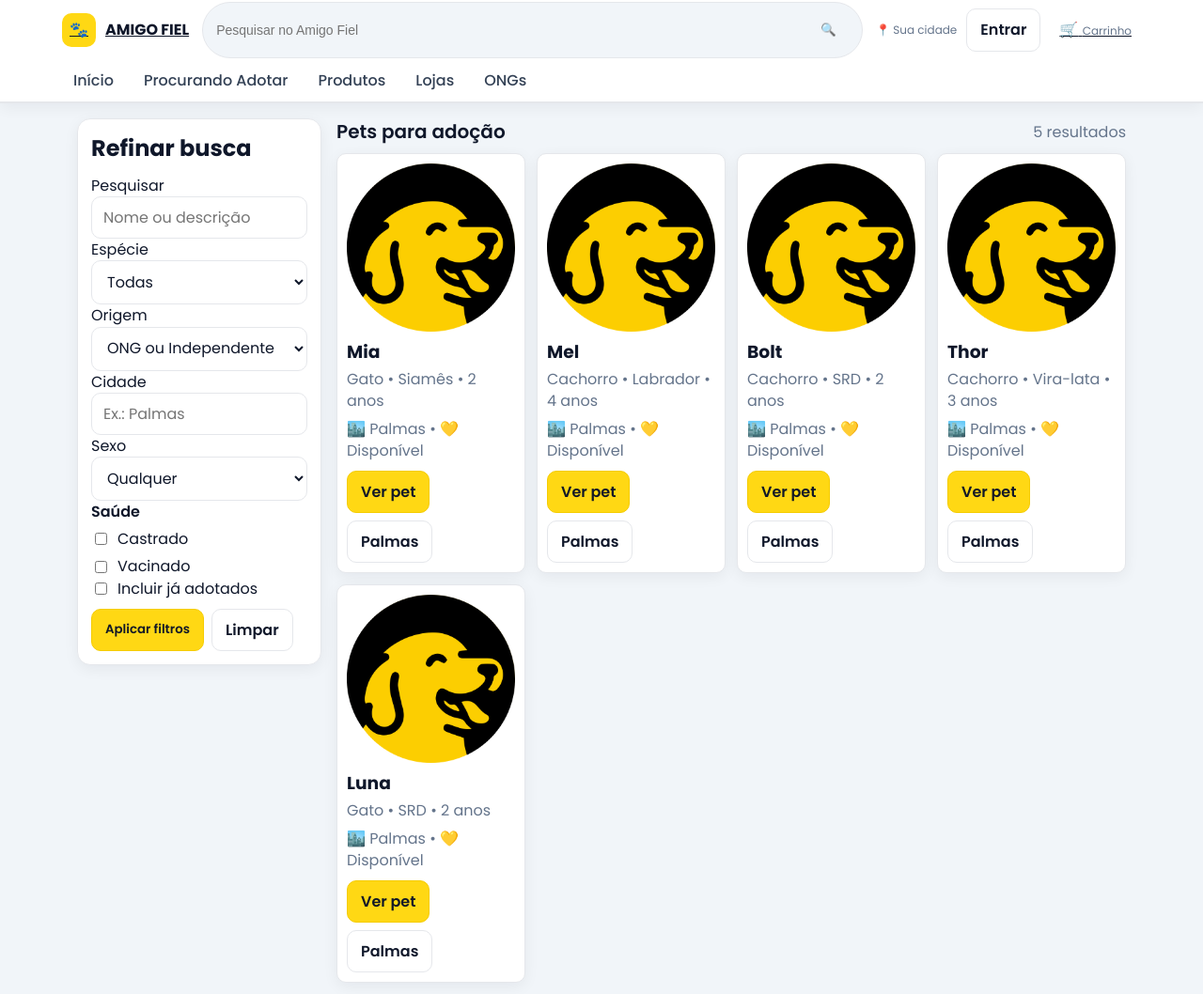
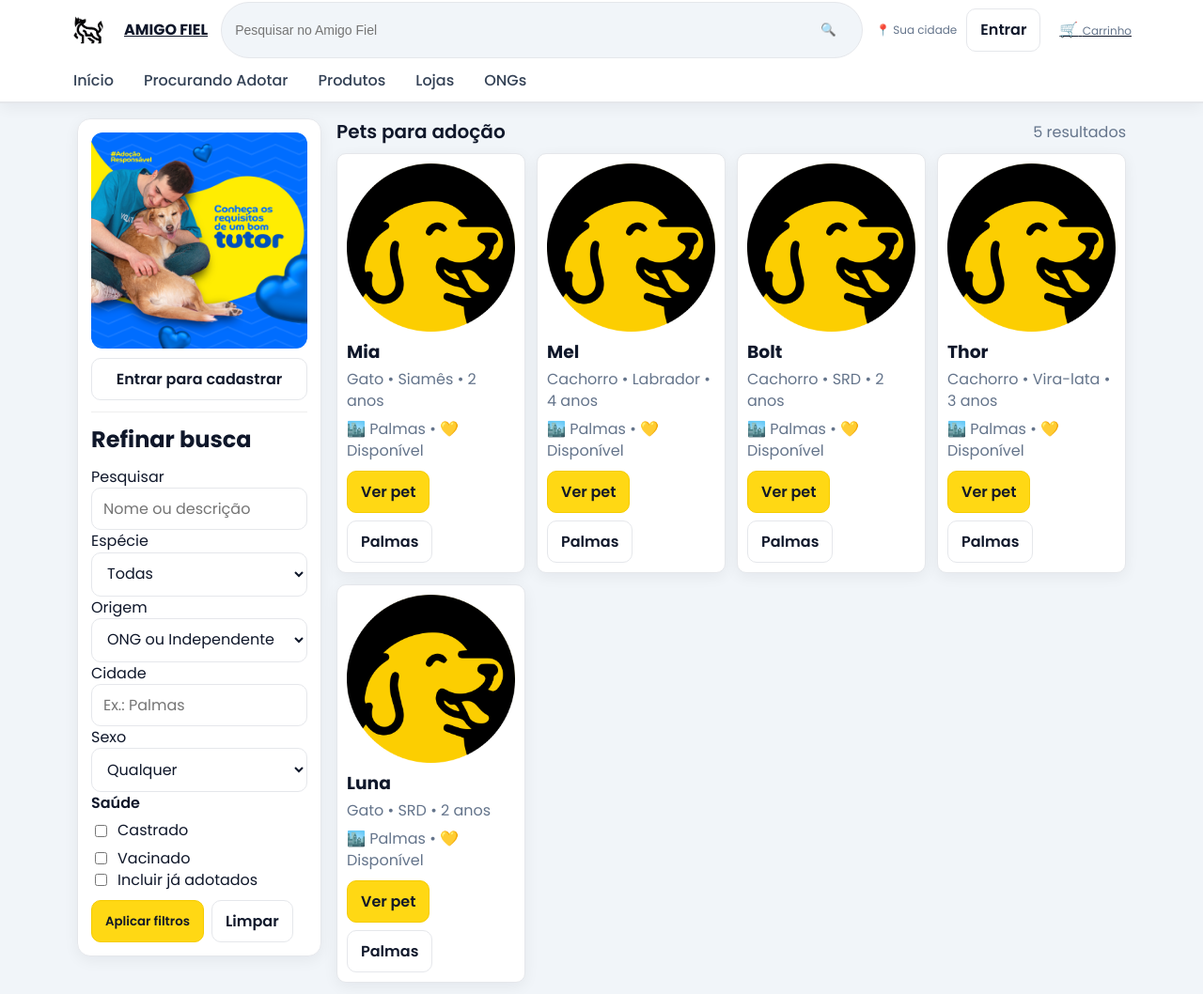
Before and after one commit to Projeto-de-Sistemas-2025-2/Amigo-Fiel, a Django app: page /amigofiel/adotar/ in a window 1280 px wide. Shown: the top 1058 px of the page at 94% size. Run offline with Django 5.2, Linux system fonts and the light colour scheme; data comes from the database, SQL or seed files in the repository.

```diff
--- a/sistema/templates/AmigoFiel/listar.html
+++ b/sistema/templates/AmigoFiel/listar.html
@@ -5,8 +5,32 @@
 
 {% block body %}
 <div class="container" style="display:grid;grid-template-columns:260px 1fr;gap:16px;">
-  <!-- SIDEBAR / FILTROS -->
-  <aside class="card" aria-label="Filtros para adoção" style="position:sticky;top:16px;height:fit-content;">
+  <!-- SIDEBAR / BANNER + FILTROS -->
+  <aside class="card" aria-label="CTA e Filtros para adoção" style="position:sticky;top:16px;height:fit-content;">
+    <!-- CTA/Banner (1:1) -->
+    <div style="display:flex;flex-direction:column;gap:10px;">
+      <a href="{% if can_create_pet %}{% url 'amigofiel:pet-novo' %}{% else %}{% url 'login' %}?next={% url 'amigofiel:pet-novo' %}{% endif %}"
+         aria-label="Cadastrar um novo pet para adoção"
+         style="display:block;">
+        <img
+          src="{% static 'img/banners/cta_cadastrar_pet.png' %}"
+          alt="Anuncie um pet para adoção"
+          style="width:100%;aspect-ratio:1/1;object-fit:cover;border-radius:12px;display:block;"
+        >
+      </a>
+
+      {% if can_create_pet %}
+        <a class="btn btn-accent" href="{% url 'amigofiel:pet-novo' %}">Cadastrar novo pet</a>
+      {% else %}
+        <a class="btn btn-secondary" href="{% url 'login' %}?next={% url 'amigofiel:pet-novo' %}">
+          Entrar para cadastrar
+        </a>
+      {% endif %}
+    </div>
+
+    <hr style="margin:12px 0;border:none;height:1px;background:#eee;">
+
+    <!-- Filtros -->
     <form method="get">
       <h2 class="h4" style="margin:0 0 10px;">Refinar busca</h2>
 
@@ -76,11 +100,6 @@
         <button class="btn btn-primary" type="submit">Aplicar filtros</button>
         <a class="btn btn-secondary" href="{% url 'amigofiel:listar-animais' %}">Limpar</a>
       </div>
-
-      {% if can_create_pet %}
-        <hr style="margin:12px 0;border:none;height:1px;background:#eee;">
-        <a class="btn btn-accent" href="{% url 'amigofiel:pet-novo' %}">Cadastrar novo pet</a>
-      {% endif %}
     </form>
   </aside>
 
@@ -89,7 +108,8 @@
     <header style="display:flex;align-items:center;justify-content:space-between;gap:10px;margin-bottom:8px;">
       <h1 class="h3" style="margin:0;">Pets para adoção</h1>
       <span class="muted">
-        {% if page_obj %}{{ page_obj.paginator.count }}{% else %}{{ pets|length }}{% endif %} resultado{{ page_obj.paginator.count|default:pets|length|pluralize }}
+        {% if page_obj %}{{ page_obj.paginator.count }}{% else %}{{ pets|length }}{% endif %}
+        resultado{% if page_obj %}{% if page_obj.paginator.count != 1 %}s{% endif %}{% else %}{% if pets|length != 1 %}s{% endif %}{% endif %}
       </span>
     </header>
 
--- a/sistema/templates/style/base_public.html
+++ b/sistema/templates/style/base_public.html
@@ -21,7 +21,7 @@
   <header class="topbar">
     <div class="container topbar-inner">
       <a class="brand" href="{% url 'amigofiel:home' %}">
-        <span class="logo">🐾</span>
+        <img src="{% static 'img/amigo-fiel-logo.png' %}" alt="Amigo Fiel" width="56" height="56" style="border-radius:10px">
         <span>AMIGO FIEL</span>
       </a>
 
```
Also changed, not shown: sistema/templates/style/img/banners/cta_cadastrar_pet.png (added).
